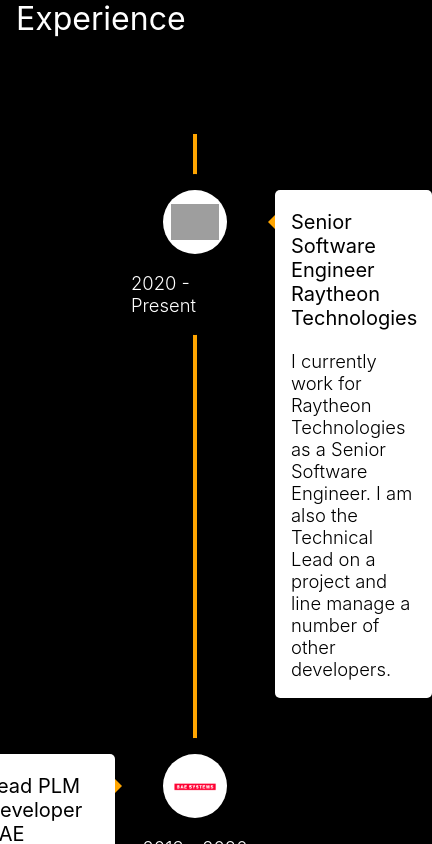
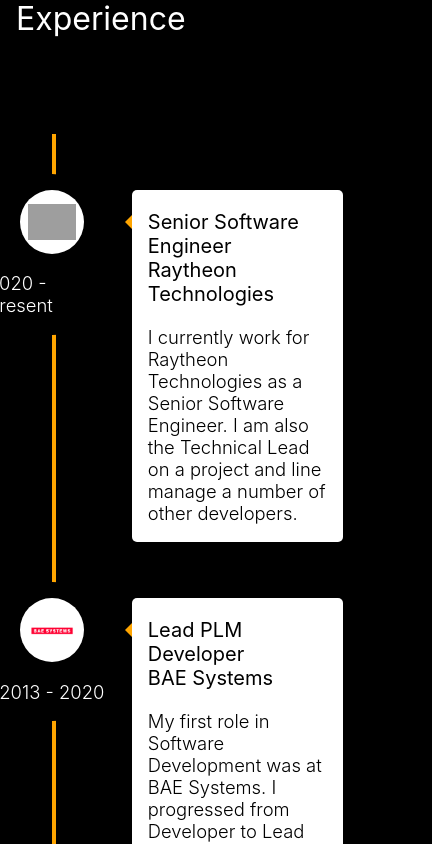
Before and after one commit to Pearcival/my-portfolio, a React (Create React App) app: page /about in a window 390 px wide. Shown: the part 1500-2344 px from the top of the page, 432 px wide, since content can reach past the window. Built offline with nearby package versions, Linux system fonts and the light colour scheme; grey boxes are pictures that could not be loaded.

Commit message:
Updated Timeline component to better support smaller screens

```diff
--- a/src/components/timeline/Timeline.css
+++ b/src/components/timeline/Timeline.css
@@ -13,3 +13,14 @@
     width: 4px;
     height: 100%;
 }
+
+@media (max-width: 900px) {
+    .Timeline::after {
+        background-color: #ffa500;
+        content: '';
+        position: absolute;
+        left: calc(10%);
+        width: 4px;
+        height: 100%;
+    }
+}
--- a/src/components/timeline/timelineItem/TImelineItem.tsx
+++ b/src/components/timeline/timelineItem/TImelineItem.tsx
@@ -1,4 +1,4 @@
-import React from "react";
+import React, { useEffect, useState } from "react";
 import { motion } from "framer-motion";
 
 import ITimelineItem from "../../../interfaces/timeline/timelineItem/ITimelineItem";
@@ -16,10 +16,38 @@
     dateRange,
     pathToLogo,
     itemIndex,
-}) => (
+}) => {
+
+    const [isSmallScreen, setIsSmallScreen] = useState<boolean>(window.innerWidth <= 900);
+
+    useEffect(() => {
+
+        const handleWindowResize = () => {
+            if (window.innerWidth <= 900) {
+                setIsSmallScreen(true);
+            } else {
+                setIsSmallScreen(false);
+            }
+        }
+
+        console.log(isSmallScreen);
+
+        window.addEventListener("resize", handleWindowResize);
+
+        return () => {
+            window.removeEventListener("resize", handleWindowResize);
+        };
+    }, [isSmallScreen]);
+
+    const calculateInitialX = () => {
+        return isSmallScreen ? 100 :
+            itemIndex % 2 === 0 ? 100 : -100
+    }
+
+    return (
         <div className="TimelineItem">
             <motion.div
-            initial={{ x: itemIndex % 2 === 0 ? 100 : -100, opacity: 0 }}
+                initial={{ x: calculateInitialX(), opacity: 0 }}
                 whileInView="visible"
                 viewport={{ once: true, amount: 0.3 }}
                 transition={{ duration: 0.5 }}
@@ -30,7 +58,7 @@
             >
                 <h3>
                     {title}
-                <br/>
+                    <br />
                     {company}
                 </h3>
                 <p>{description}</p>
@@ -47,7 +75,7 @@
                     }}
                     className="Logo"
                 >
-                <img style={{ maxWidth: "100%", objectFit: "contain" }} src={pathToLogo} alt={company}/>
+                    <img style={{ maxWidth: "100%", objectFit: "contain" }} src={pathToLogo} alt={company} />
                 </motion.span>
                 <motion.span
                     initial={{ scale: 0 }}
@@ -63,5 +91,6 @@
             </div>
         </div>
     );
+}
 
 export default TimelineItem;
--- a/src/components/timeline/timelineItem/TimelineItem.css
+++ b/src/components/timeline/timelineItem/TimelineItem.css
@@ -1,16 +1,21 @@
 .TimelineItem {
     display: flex;
     justify-content: flex-end;
-    align-items: flex-start;
     position: relative;
     margin-top: 2.5rem;
     width: 50%;
 }
 
+@media (max-width: 900px) {
+    .TimelineItem {
+        width: 100%;
+        left: 10%;
+    }
+}
+
 .TimelineItem:nth-child(odd) {
     align-self: flex-end;
     justify-content: flex-start;
-    padding-right: 0;
 }
 
 .TimelineItemContent {
@@ -20,14 +25,26 @@
     padding: 0 1rem;
     margin-right: 5rem;
     position: relative;
-    width: 400px;
     max-width: 70%;
     margin-top: 1rem;
+}
+
+@media (max-width: 600px) {
+    .TimelineItemContent {
+        max-width: 50%;
+    }
 }
 
 .TimelineItem:nth-child(odd) .TimelineItemContent {
     margin-left: 5rem;
     margin-right: 0;
+}
+
+@media (max-width: 900px) {
+    .TimelineItemContent {
+        margin-left: 5rem;
+        margin-right: auto;
+    }
 }
 
 .TimelineItemContent .Arrow {
@@ -39,6 +56,15 @@
     width: 0;
     border: 7px solid transparent;
     border-left-color: #ffa500;
+}
+
+@media (max-width: 900px) {
+    .TimelineItemContent .Arrow {
+        left: auto;
+        right: 100%;
+        border-left-color: transparent;
+        border-right-color: #ffa500;
+    }
 }
 
 .TimelineItem:nth-child(odd) .TimelineItemContent .Arrow {
@@ -61,6 +87,13 @@
     padding-top: 1rem;
 }
 
+@media (max-width: 900px) {
+    .TimelineItem .TimelineItemCenter {
+        right: auto;
+        left: -4rem;
+    }
+}
+
 .TimelineItem:nth-child(odd) .TimelineItemCenter {
     right: auto;
     left: -4rem;
```
Lines whose indentation alone changed are shown as unchanged.
